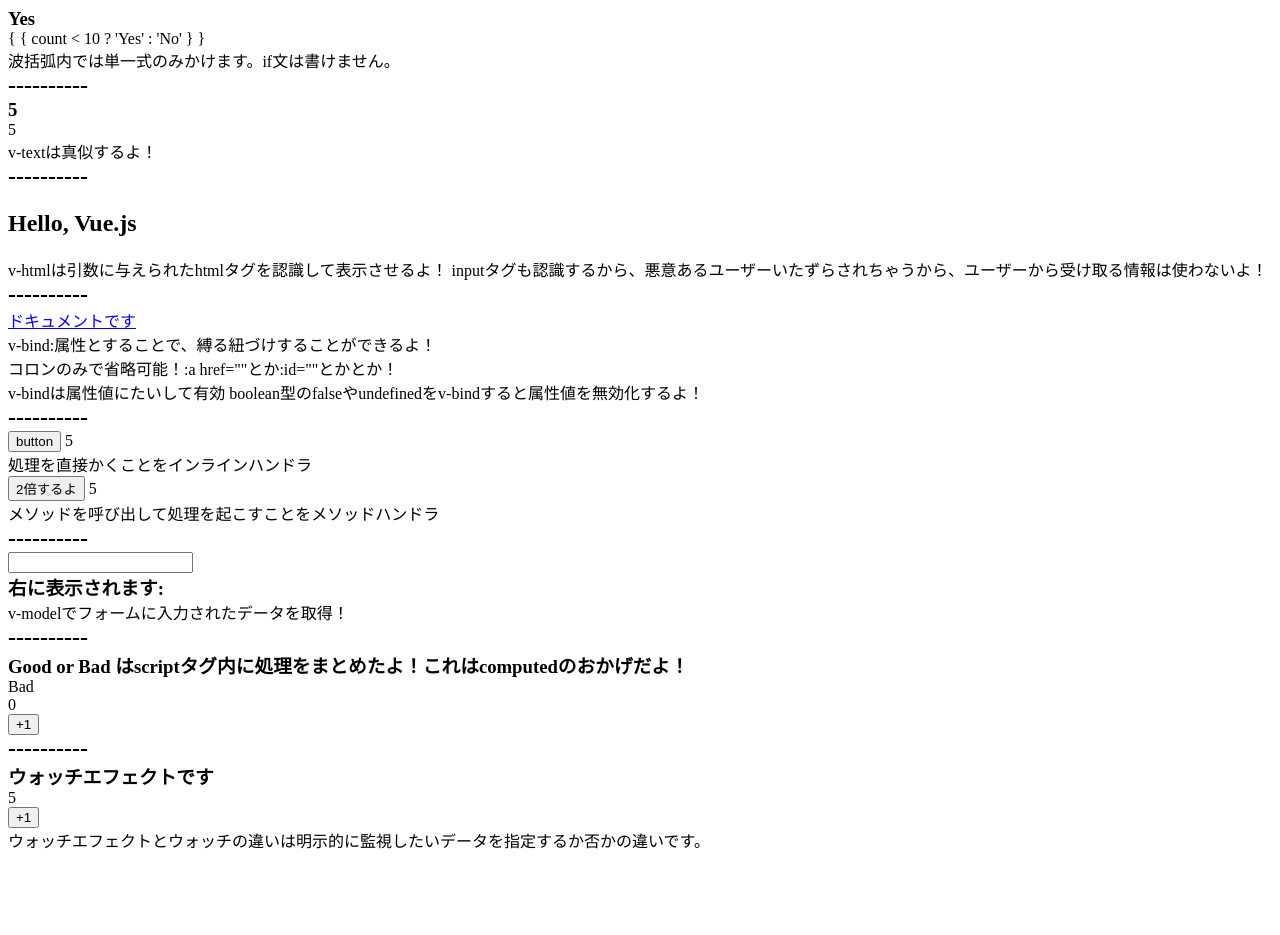
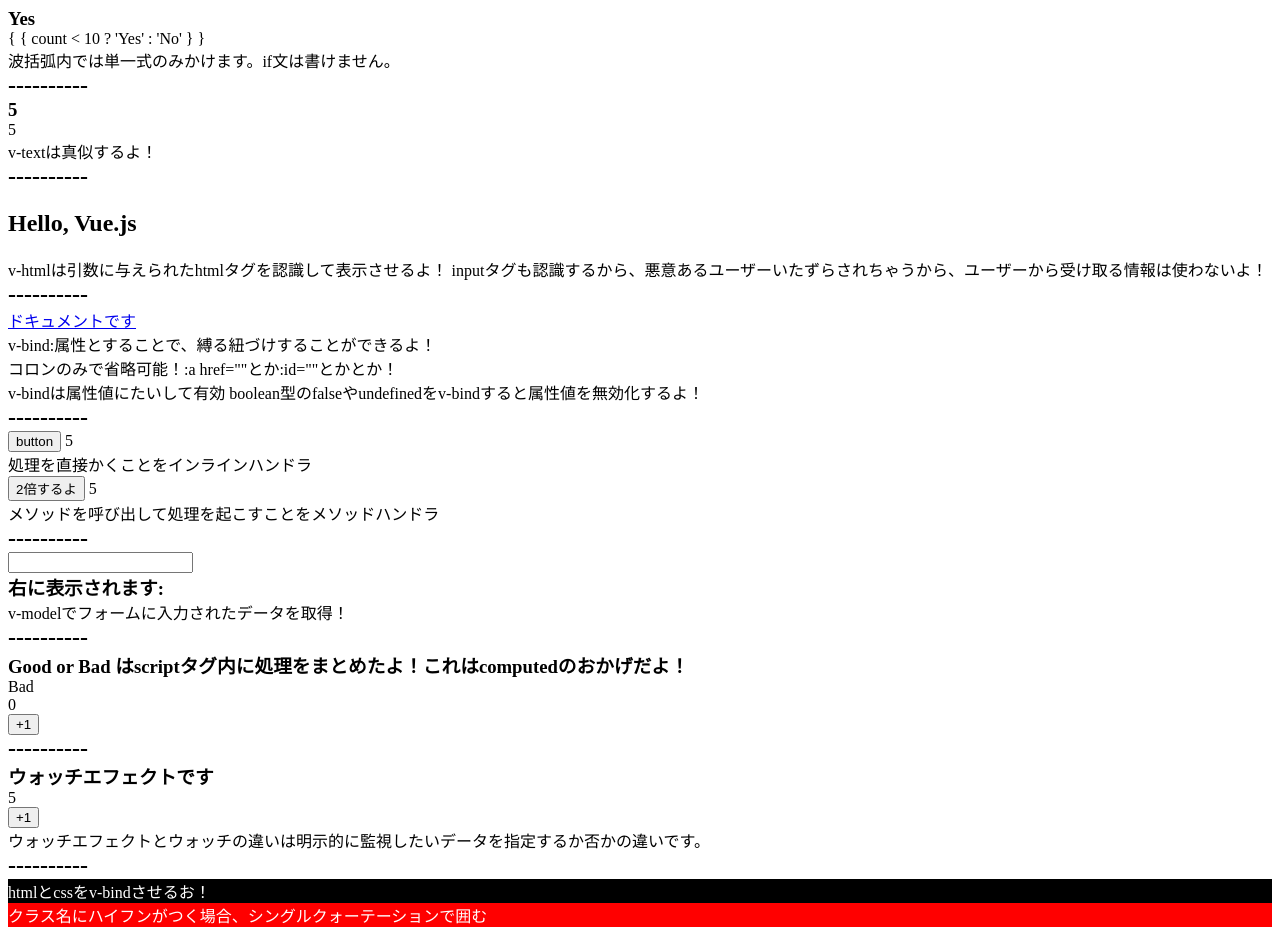
Before and after one commit to sagesaka/Vuejs_lesson, a Vue app: page / in a window 1280 px wide. Before the commit the page ends 860 px from the top, so only its background shows below. Built offline with nearby package versions, Linux system fonts and the light colour scheme.

Commit message:
v-bind学習

```diff
--- a/src/components/Lesson2.vue
+++ b/src/components/Lesson2.vue
@@ -45,6 +45,11 @@
     <p>{{ count }}</p>
     <button @click="count++">+1</button>
     <p>ウォッチエフェクトとウォッチの違いは明示的に監視したいデータを指定するか否かの違いです。</p>
+    <h2>----------</h2>
+    <div :class="{ white: true, 'bl-bg': true }">htmlとcssをv-bindさせるお！</div>
+    <p :class="{ red: true, white: true }">
+      クラス名にハイフンがつく場合、シングルクォーテーションで囲む
+    </p>
   </div>
 </template>
 
@@ -76,4 +81,14 @@ h3,
 p {
   margin: 0;
 }
+
+.bl-bg {
+  background-color: black;
+}
+.white {
+  color: white;
+}
+.red {
+  background-color: red;
+}
 </style>
```
